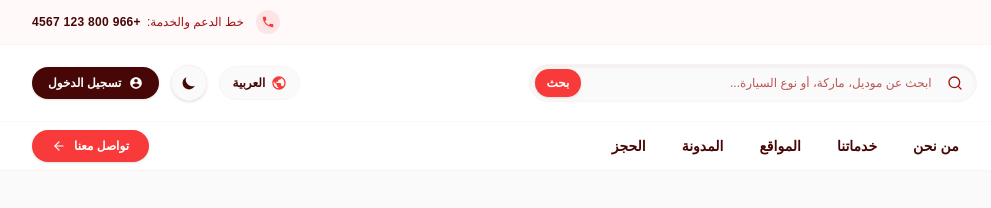
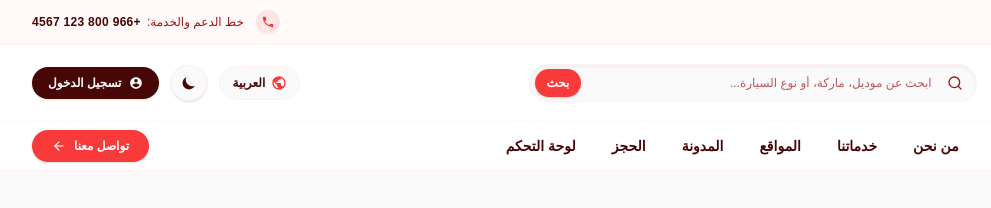
Before and after one commit to alyaasfor20041111-design/wajhat-project, a website: page index.html in a window 1280 px wide. Shown: the top 208 px of the page, 0-991 px from the left. Drawn offline with nearby package versions, Linux system fonts and the light colour scheme; a web font is replaced by a local one.

Commit message:
update btn dashboard

```diff
--- a/index.html
+++ b/index.html
@@ -243,6 +243,12 @@
                         <a href="./booking.html"
                             class="py-2 px-3.5 text-heading dark:text-zinc-200 hover:text-primary font-bold text-xs lg:text-sm transition-colors">
                             الحجز
+                        </a>
+                    </li>
+                    <li>
+                        <a href="./src/pages/Admin Dashboard/Dashboard.html"
+                            class="py-2 px-3.5 text-heading dark:text-zinc-200 hover:text-primary font-bold text-xs lg:text-sm transition-colors">
+                            لوحة التحكم
                         </a>
                     </li>
                 </ul>
```
